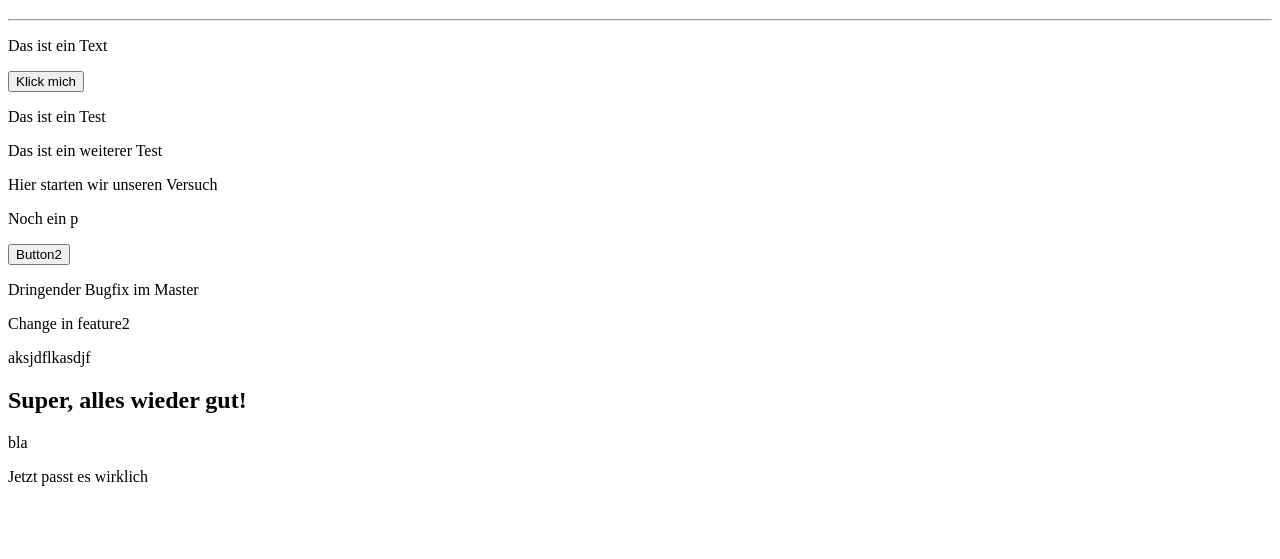
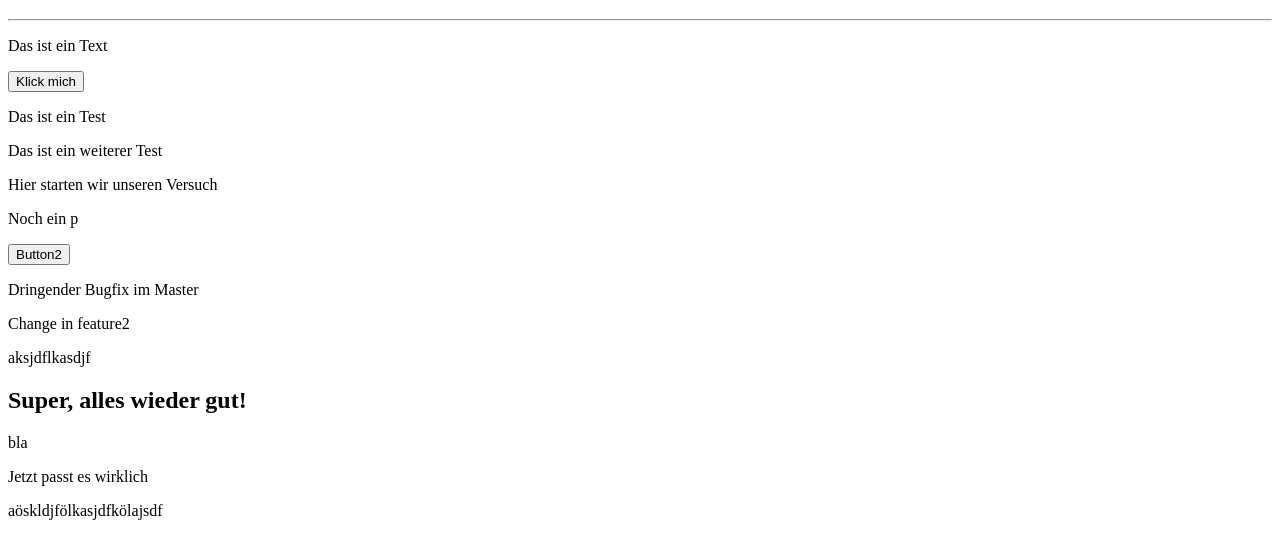
Before and after one commit to lehneralex/APMG22025, a plain HTML site: page index.html in a window 1280 px wide. Shown: the part 61-620 px from the top of the page. Drawn offline with Linux system fonts and the light colour scheme.

Commit message:
added text

```diff
--- a/index.html
+++ b/index.html
@@ -23,5 +23,6 @@
     <h2>Super, alles wieder gut!</h2>
 <p>bla</p>
 <p>Jetzt passt es wirklich</p>
+<p>aöskldjfölkasjdfkölajsdf</p>
 </body>
 </html>
```
